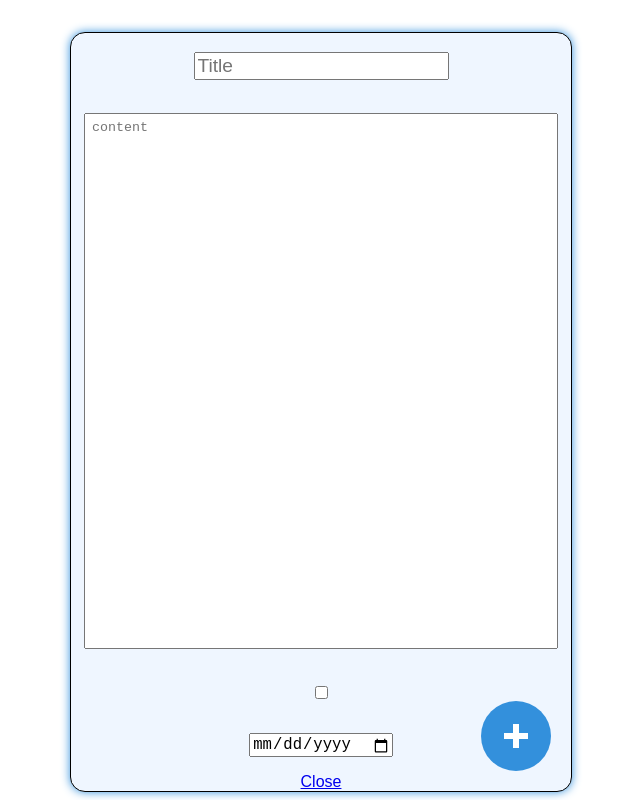
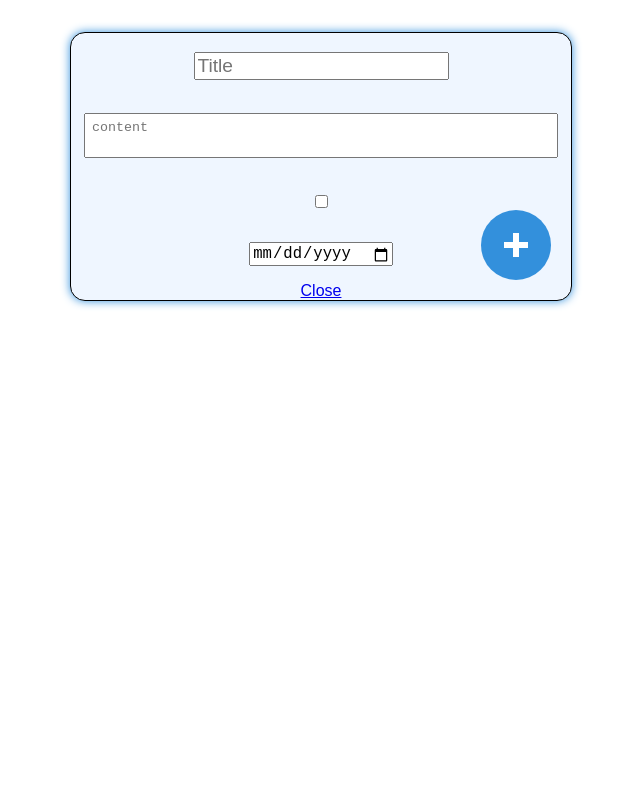
Before and after one commit to pkopy/note-colaboration, a React (Create React App) app: page /new in a window 1280 px wide. Shown: the whole page, without its empty margins (319-959 px from the left). Built offline with nearby package versions, Linux system fonts and the light colour scheme.

Commit message:
styling new note

```diff
--- a/src/App.js
+++ b/src/App.js
@@ -11,8 +11,15 @@ class App extends Component {
     notes:[
 
 
-    ]
+    ],
+    list: true
   }
+
+  changeToList = () => {
+    this.state.list?this.setState({list: false}):this.setState({list: true})
+
+  }
+
   addNote = (newNote) => {
     let arr = this.state.notes;
     let maxId = {id:-1}
@@ -85,6 +92,8 @@ class App extends Component {
             this.addNote(note);
             history.push('/')
           }}
+          list={this.state.list}
+          changeToList={this.changeToList}
           />
         )}/>
         {/* <div className="add-note-button" onClick={() => {
--- a/src/NewNote.js
+++ b/src/NewNote.js
@@ -3,7 +3,16 @@ import { Link } from 'react-router-dom';
 import serializeForm from 'form-serialize'
 
 class NewNote extends Component {
-
+  state = {
+    itemsList: [
+      {
+        title:'Chojrak'
+      },
+      {
+        title: 'Tadeusz'
+      }
+    ]
+  }
   handleSubmit = (e) => {
     e.preventDefault();
     const values = serializeForm(e.target, { hash: true})
@@ -13,14 +22,33 @@ class NewNote extends Component {
     }
     this.props.addNote(values)
   }
+
+  adjustTextArea = (e, ata) =>{
+    // A fixed number lets say 20 to add for no clumsyness
+    if(e.keyCode === 13) {
+      ata.style.height = (ata.scrollHeight)+"px";
+
+    }
+}
+
   render () {
+
+    const  { list, changeToList } = this.props
     return (
       <div style={{marginTop:'2em'}}>
         <form onSubmit={this.handleSubmit} className="create-new-note-form">
           <div className="new-note-details">
             <input type="text" name="title" placeholder="Title"/><br/>
-            <textarea  name="content" placeholder="content"/><br/>
-            <input type="checkbox" name="done" value="true"/><br/>
+    {list?(<textarea onKeyUp={(e)=> this.adjustTextArea(e, document.querySelector('textarea'))} name="content" placeholder="content"/>):
+            (<ol>
+              {this.state.itemsList.map((item) =>(
+                <li>{item.title}</li>
+              ))}
+            </ol>)
+
+            }
+
+            <input type="checkbox" name="done" value="true" onClick={() => changeToList()}/><br/>
             <input type="date" name="dline"/><br/>
             <Link className="close-new-note-button" to="/">Close</Link><br/>
             <button className="add-note-button"></button>
--- a/src/index.css
+++ b/src/index.css
@@ -89,7 +89,7 @@ body {
   width: -webkit-fill-available;
   margin: 1em;
   padding: .5em;
-  height: 521px;
+  overflow: hidden;
   resize: none;
 }
 
```
